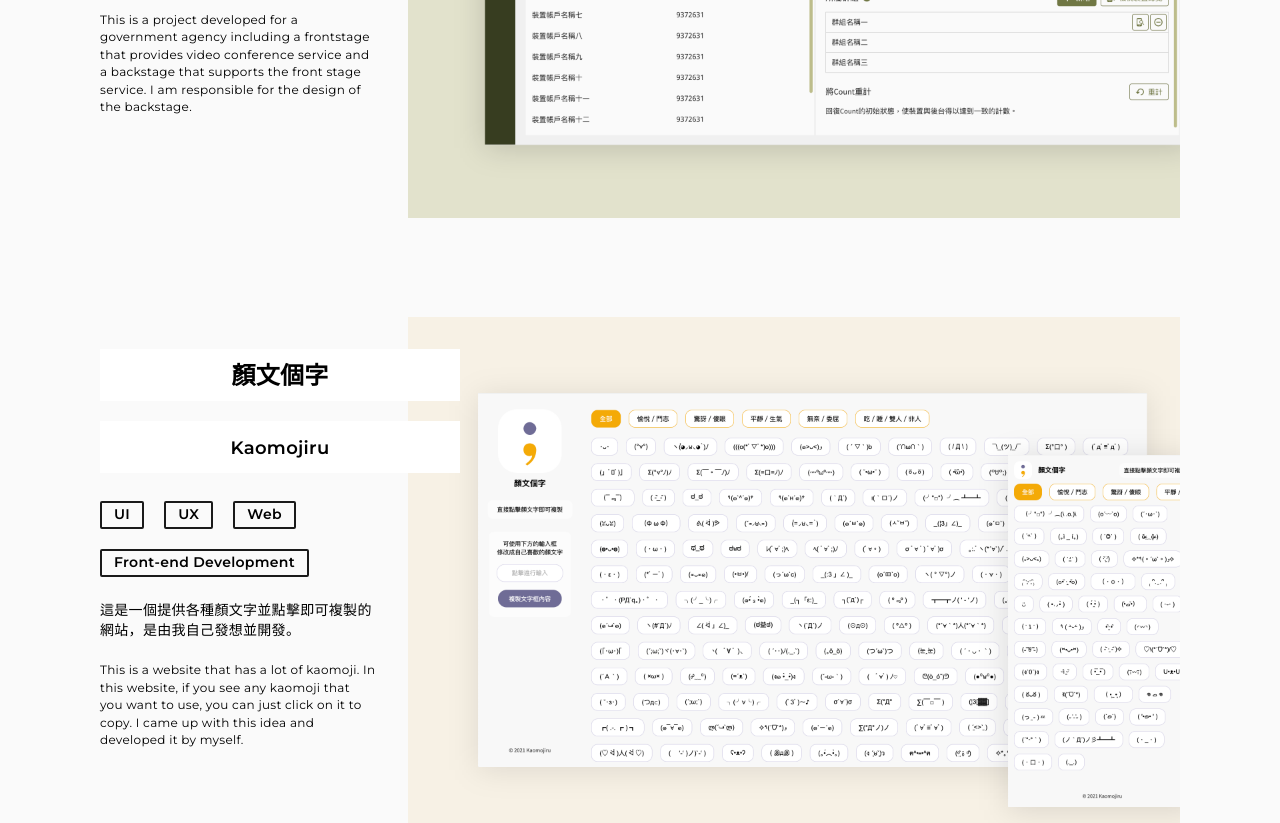
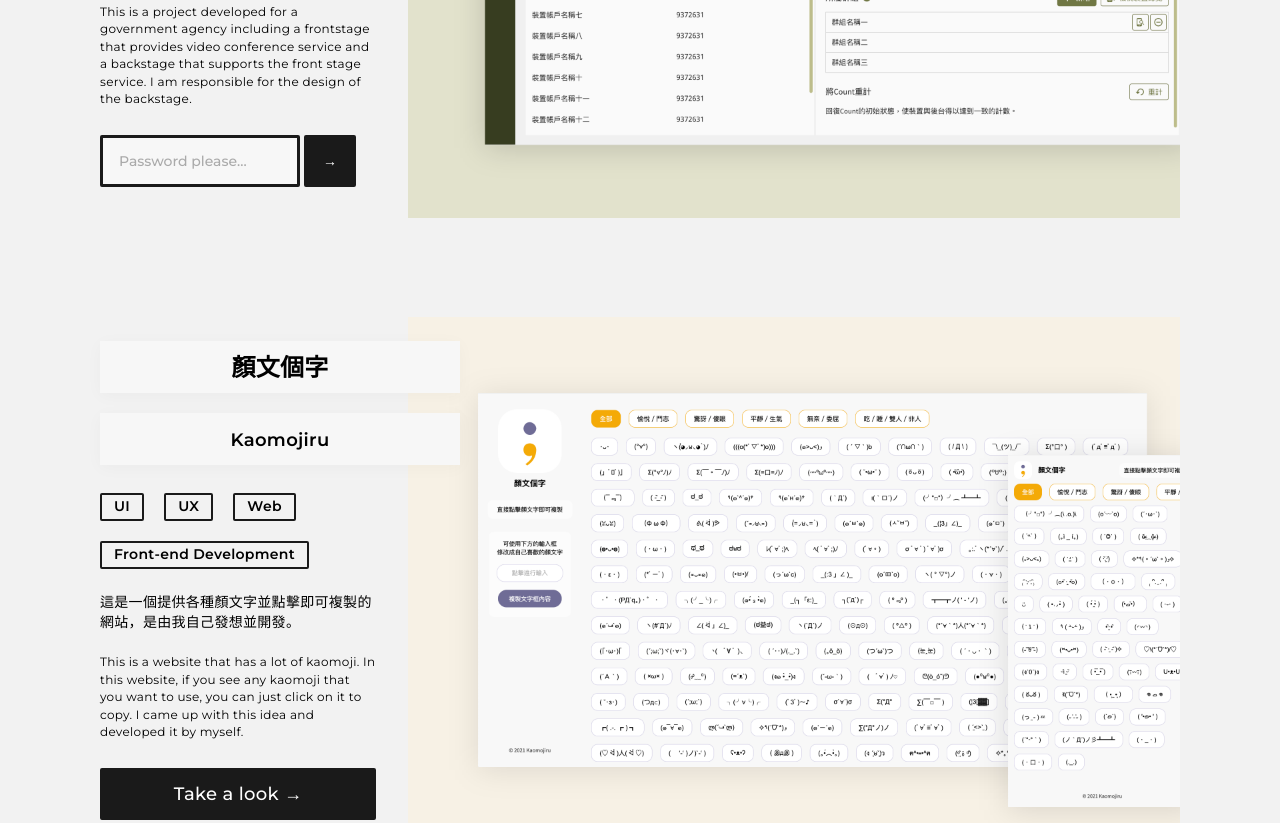
Before and after one commit to TheDorothyThing/kaiyuyang, a plain HTML site: page index.html in a window 1280 px wide. Shown: the part 866-1689 px from the top of the page. Drawn offline with Linux system fonts and the light colour scheme.

Commit message:
＊Project entrance added

```diff
--- a/index.html
+++ b/index.html
@@ -34,7 +34,13 @@
                 </div>
                 <div class="project_description_TC">這是公司接下的政府單位相關專案，有前台負責提供視訊會議服務，後台則輔助視訊會議服務提供時的管理；我負責後台部分的設計。</div>
                 <div class="project_description_Eng">This is a project developed for a government agency including a frontstage that provides video conference service and a backstage that supports the front stage service. I am responsible for the design of the backstage.</div>
-                <div class="project_entrancecontainer"></div>
+                <div class="project_entrancecontainer">
+                    <form action="" class="project_password" target="_self">
+                        <input type="password" class="project_passwordinput" placeholder="Password please...">
+                        <button class="project_passwordbutton">→</button>
+                        <h6 class="project_passwordmessage"></h6>
+                    </form>
+                </div>
             </div>
             <div class="project_img">
             <img src="img_home/home-img-securedvideoconference.png" alt="Secured Video Conference">
@@ -52,7 +58,9 @@
                 </div>
                 <div class="project_description_TC">這是一個提供各種顏文字並點擊即可複製的網站，是由我自己發想並開發。</div>
                 <div class="project_description_Eng">This is a website that has a lot of kaomoji. In this website, if you see any kaomoji that you want to use, you can just click on it to copy. I came up with this idea and developed it by myself.</div>
-                <div class="project_entrancecontainer"></div>
+                <div class="project_entrancecontainer">
+                    <button class="project_entrancebutton">Take a look →</button>
+                </div>
             </div>
             <div class="project_img" >
             <img src="img_home/home-img-kaomojiru.png" alt="Kaomojiru">
@@ -70,7 +78,13 @@
                 </div>
                 <div class="project_description_TC">這是一個需建立於公司現有的加密通訊軟體產品之上，由產品經理要求要新增的一個功能。</div>
                 <div class="project_description_Eng">This is a new feature to be added on the main product that is a messaging app that features message encryption.</div>
-                <div class="project_entrancecontainer"></div>
+                <div class="project_entrancecontainer">
+                    <form action="" class="project_password" target="_self">
+                        <input type="password" class="project_passwordinput" placeholder="Password please...">
+                        <button class="project_passwordbutton">→</button>
+                        <h6 class="project_passwordmessage"></h6>
+                    </form>
+                </div>
             </div>
             <div class="project_img" >
             <img src="img_home/home-img-meetingscheduling.png" alt="Meeting Scheduling">
--- a/kaiyuyang.scss
+++ b/kaiyuyang.scss
@@ -1,7 +1,11 @@
+@mixin backgroundcolor {
+    background-color: #f2f2f2;
+}
+
 body{
     display: flex;
     flex-direction: column;
-    background-color: #fafafa;
+    @include backgroundcolor;
     -ms-overflow-style: none;  /* IE and Edge */
     scrollbar-width: none;  /* Firefox */
 }
@@ -18,7 +22,7 @@
     padding: 0px 36px;
     display: flex;
     align-items: center;
-    background-color: #fafafa;
+    @include backgroundcolor;
     z-index: 5;
     box-sizing: border-box;
 }
@@ -86,9 +90,7 @@
     width: 172px;
     height: 36px;
     margin-left:24px;
-    border-style: solid;
-    border-width: 3px;
-    border-color: #1a1a1a;
+    border: 3px solid #1a1a1a;
     border-radius: 2px;
     background-color: #1a1a1a;
     color: #ffffff;
@@ -204,18 +206,24 @@
 //     filter: grayscale(0%);
 // }
 
+$title-background: #f7f7f7;
+@mixin project_title_shadow{
+    box-shadow: 0px 3px 16px #1a1a1a08;
+}
+
 .project_title_TC{
     width: 360px;
     height: 52px;
-    margin-top: 32px;
+    margin-top: 24px;
     font-family: "Noto Sans Traditional Chinese";
     font-size: 24px;
     font-weight: 700;
     @include letterspacing;
     text-align: center;
     line-height: 2.25;
-    background-color: #ffffff;
+    background-color: $title-background;
     box-sizing: border-box;
+    @include project_title_shadow;
 }
 
 .project_title_Eng{
@@ -228,8 +236,9 @@
     @include letterspacing;
     text-align: center;
     line-height: 3;
-    background-color: #ffffff;
+    background-color: $title-background;
     box-sizing: border-box;
+    @include project_title_shadow;
 }
 
 .project_tagcontainer{
@@ -250,9 +259,7 @@
     @include letterspacing;
     text-align: center;
     line-height: 1.7;
-    border-style: solid;
-    border-width: 2.8px;
-    border-color: #1a1a1a;
+    border: 2.8px solid #1a1a1a;
     border-radius: 2px;
     box-sizing: border-box;
     white-space: nowrap;
@@ -278,6 +285,85 @@
     line-height: 1.45;
 }
 
+.project_entrancecontainer{
+    width: 276px;
+    margin-top: 28px;
+}
+
+.project_passwordinput{
+    width: 200px;
+    height: 52px;
+    border: 3px solid #1a1a1a;
+    // border-style: solid;
+    // border-width: 3px 0px 3px 3px;
+    // border-color: #1a1a1a;
+    border-radius: 2px;
+    margin-right: 0px;
+    padding: 0px 8px 0px 16px;
+    color: #1a1a1a;
+    font-family: "Montserrat";
+    font-size: 14px;
+    font-weight: 500;
+    background-color: $title-background;
+    box-sizing: border-box;
+    outline: none;
+    transition: .2s;
+}
+
+.project_passwordinput::placeholder{
+    color: #aaaaaa;
+}
+
+.project_passwordinput:hover{
+    background-color: #fcfcfc;
+}
+
+.project_passwordbutton{
+    width: 52px;
+    height: 52px;
+    border: 3px solid #1a1a1a;
+    border-radius: 2px;
+    margin-left: 0px;
+    color: #ffffff;
+    font-family: "Montserrat";
+    font-size: 14px;
+    font-weight: 500;
+    text-align: center;
+    background-color: #1a1a1a;
+    box-sizing: border-box;
+    outline: none;
+    transition: .2s;
+}
+
+.project_passwordbutton:hover{
+    background-color: $title-background;
+    color: #1a1a1a;
+}
+
+.project_entrancebutton{
+    width: 100%;
+    height: 52px;
+    border: 3px solid #1a1a1a;
+    border-radius: 2px;
+    background-color: #1a1a1a;
+    color: #ffffff;
+    font-family: "Montserrat";
+    font-size: 18px;
+    font-weight: 500;
+    @include letterspacing;
+    white-space: nowrap;
+    box-sizing: border-box;
+    cursor: pointer;
+    transition: .2s;
+}
+
+.project_entrancebutton:hover{
+    background-color: #ffffff00;
+    color: #1a1a1a;
+}
+
+
+
 #footer{
     height: 100px;
     font-family: "Montserrat";
```
Also changed, not shown: kaiyuyang.css, 1 other file.
